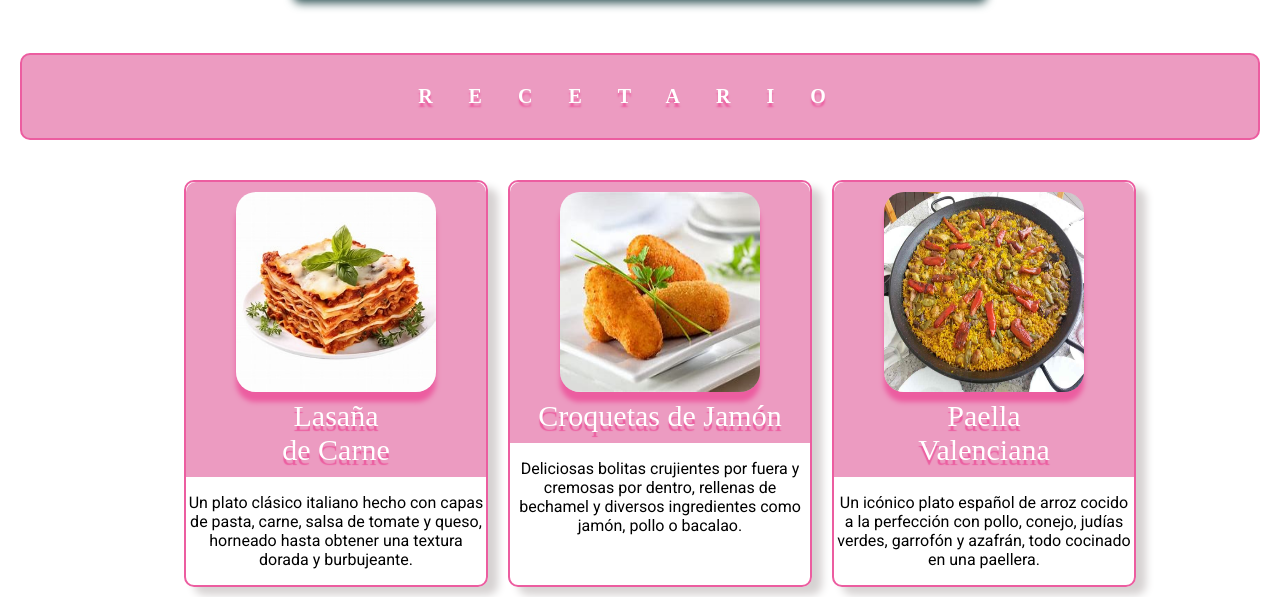
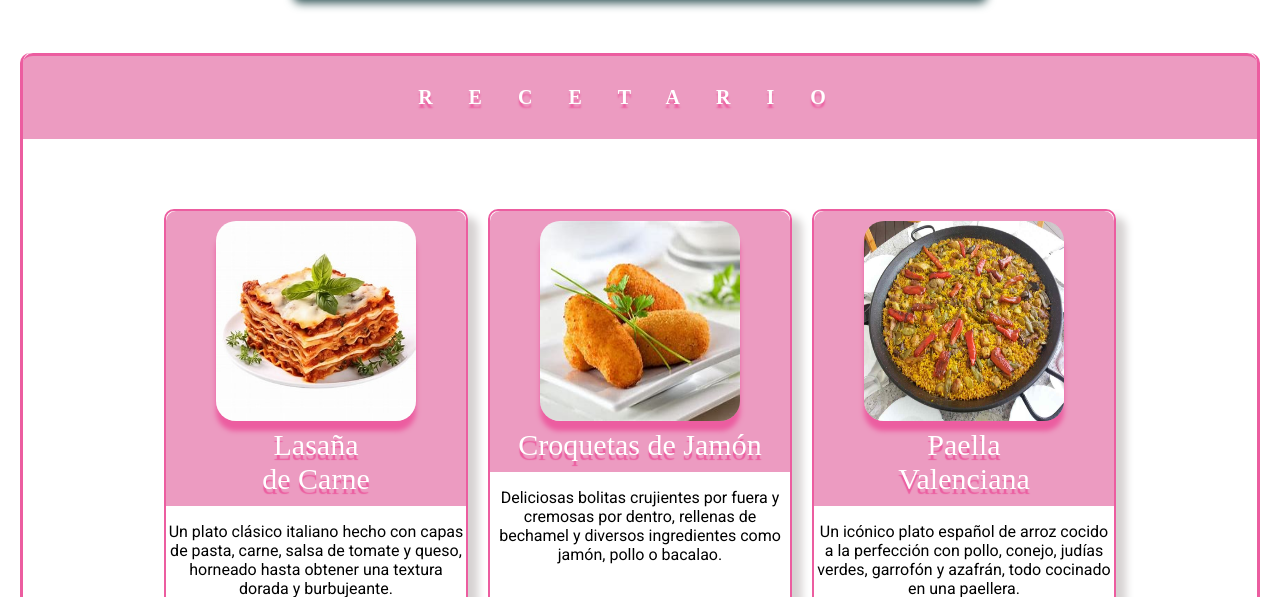
Before and after one commit to evitaelroce/Recetas, a plain HTML site: page index.html in a window 1280 px wide. Shown: the part 590-1187 px from the top of the page. Drawn offline with Linux system fonts and the light colour scheme; a web font is replaced by a local one.

Commit message:
Cambia zona recetas

```diff
--- a/index.html
+++ b/index.html
@@ -34,6 +34,7 @@
                         <button>Haz click aqui</button>
                     </div>
                 </section>
+                <section class="borde">
                     <h2 id="recetario">RECETARIO</h2>
                     <ul class="recetario">
                         <li class="recetas">
--- a/stylesheet.css
+++ b/stylesheet.css
@@ -82,14 +82,25 @@ padding: 20px;
     justify-content: center;
     background: #ec9bc1;
     padding: 30px;
-    border: 2px solid #ec5da0 ;
-    border-radius: 10px;
+    /* border: 2px solid #ec5da0 ; */
+    border-top: #ec5da0 3px solid;
+    border-bottom: 0;
+    border-top-left-radius: 10px;
+    border-top-right-radius: 10px;
     color: #ffff;
     font-size: 20px;
     font-family:"Playwrite AU SA", serif;
     letter-spacing: 36px;
     text-shadow: #ec5da0 0 4px 2px;
-    margin-bottom: 40px;
+    margin-bottom: 0;
+
+}
+
+.borde{
+  border-right:  #ec5da0 3px solid;
+  border-left:#ec5da0 3px solid;
+  border-bottom: #ec5da0 3px solid;
+  border-radius: 10px;
 }
 
 .recetario{
@@ -97,9 +108,10 @@ padding: 20px;
     display: flex;
     flex-wrap: wrap;
     gap: 20px;
-    /* margin: 0;
-    padding: 0; */
+    padding: 70px;
+    margin: 0;
     justify-content: center;
+    /* border: #ec5da0 2px solid; */
 }
 
 .recetas{
@@ -133,7 +145,7 @@ padding: 20px;
 
 .apartado{
     margin-top: 60px;
-    background-color: cadetblue;
+    /* background-color: cadetblue; */
     margin-bottom: 60px;
     padding: 50px;
     display: flex;
```
